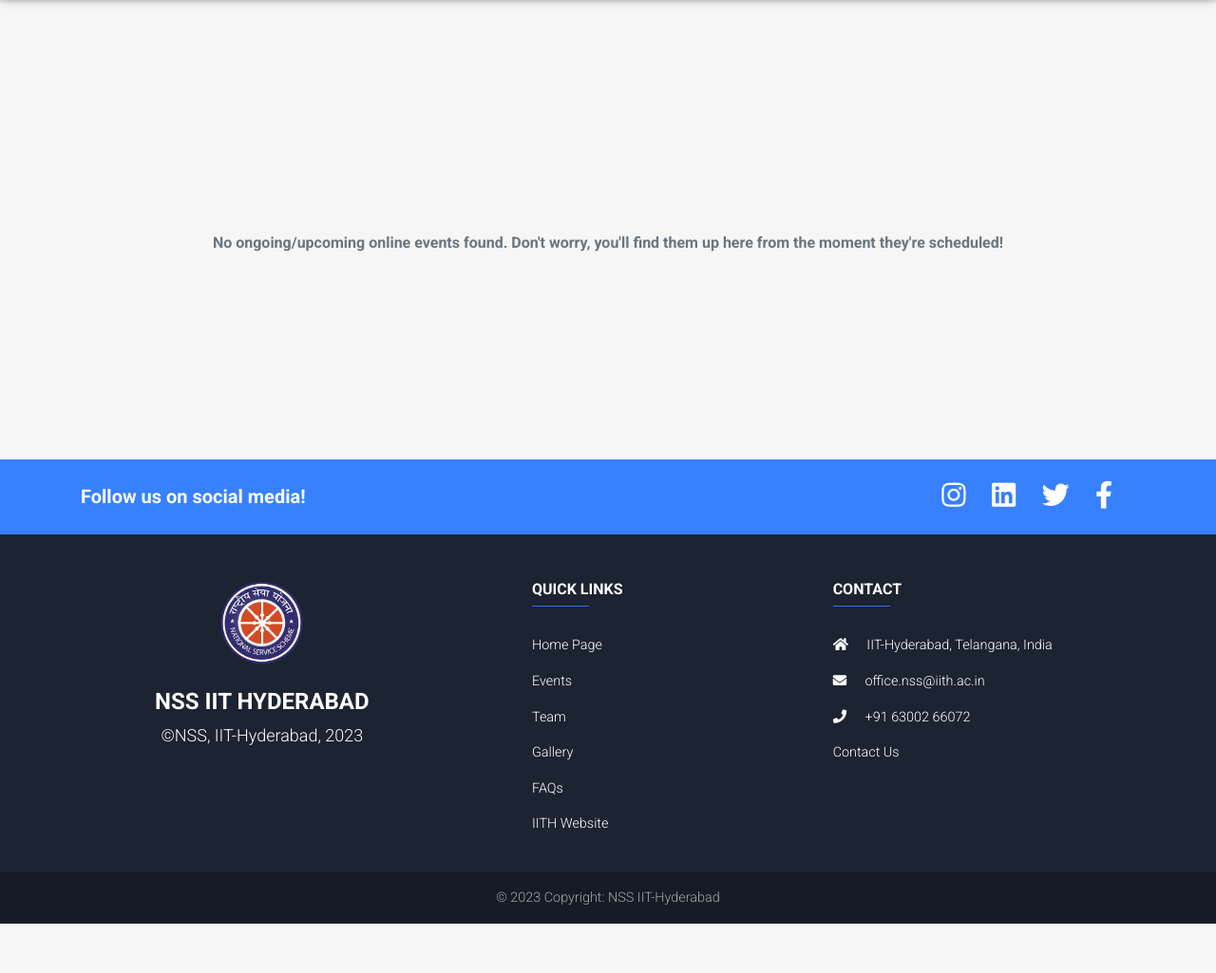
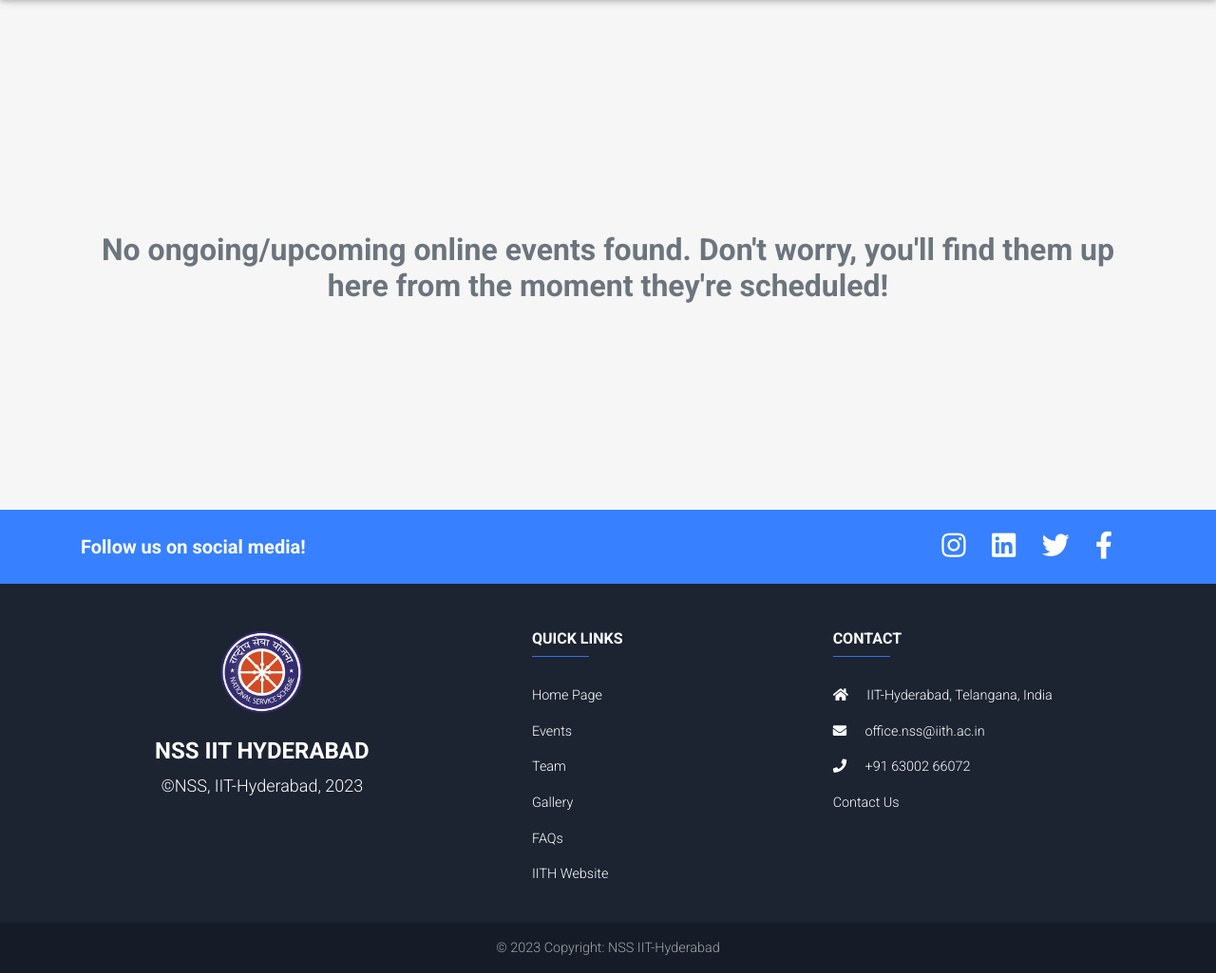
Before and after one commit to iith-nss/iith_nss_jekyll, a Jekyll site: the page built from events/online-events.html, in a window 1280 px wide and 1025 px high. Shown: the whole window at 95% size. Built offline with Jekyll 4.4.1, drawn with Linux system fonts in a browser that asks for light colours; nearby versions of some CDN libraries.

Commit message:
Small bug fix made for the Online Events and Offline Events pages

```diff
--- a/events/offline-events.html
+++ b/events/offline-events.html
@@ -8,7 +8,7 @@ title: Offline Events
     <br>
     <br>
     <br>
-    <p class="text-center text-muted font-weight-bold fs-1 mt-5 mb-5 ms-2 me-2">No ongoing/upcoming offline events found. Don't worry, you'll find them up here from the moment they're scheduled!</p>
+    <h2 class="text-center text-muted font-weight-bold fs-1 mt-5 mb-5 ms-2 me-2">No ongoing/upcoming offline events found. Don't worry, you'll find them up here from the moment they're scheduled!</h2>
     <br>
     <br>
     <br>
--- a/events/online-events.html
+++ b/events/online-events.html
@@ -8,7 +8,7 @@ title: Online Events
     <br>
     <br>
     <br>
-    <p class="text-center text-muted font-weight-bold fs-1 mt-5 mb-5 ms-2 me-2">No ongoing/upcoming online events found. Don't worry, you'll find them up here from the moment they're scheduled!</p>
+    <h2 class="text-center text-muted font-weight-bold fs-1 mt-5 mb-5 ms-2 me-2">No ongoing/upcoming online events found. Don't worry, you'll find them up here from the moment they're scheduled!</h2>
     <br>
     <br>
     <br>
```
